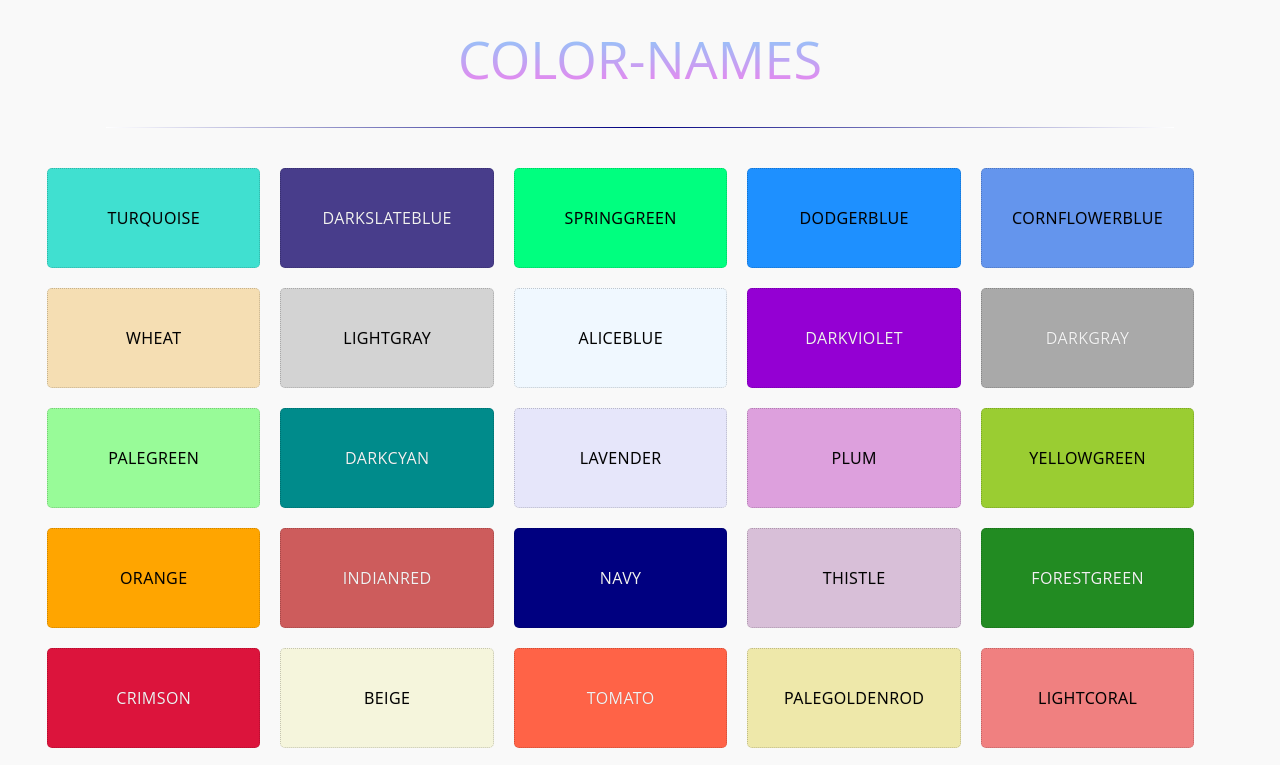
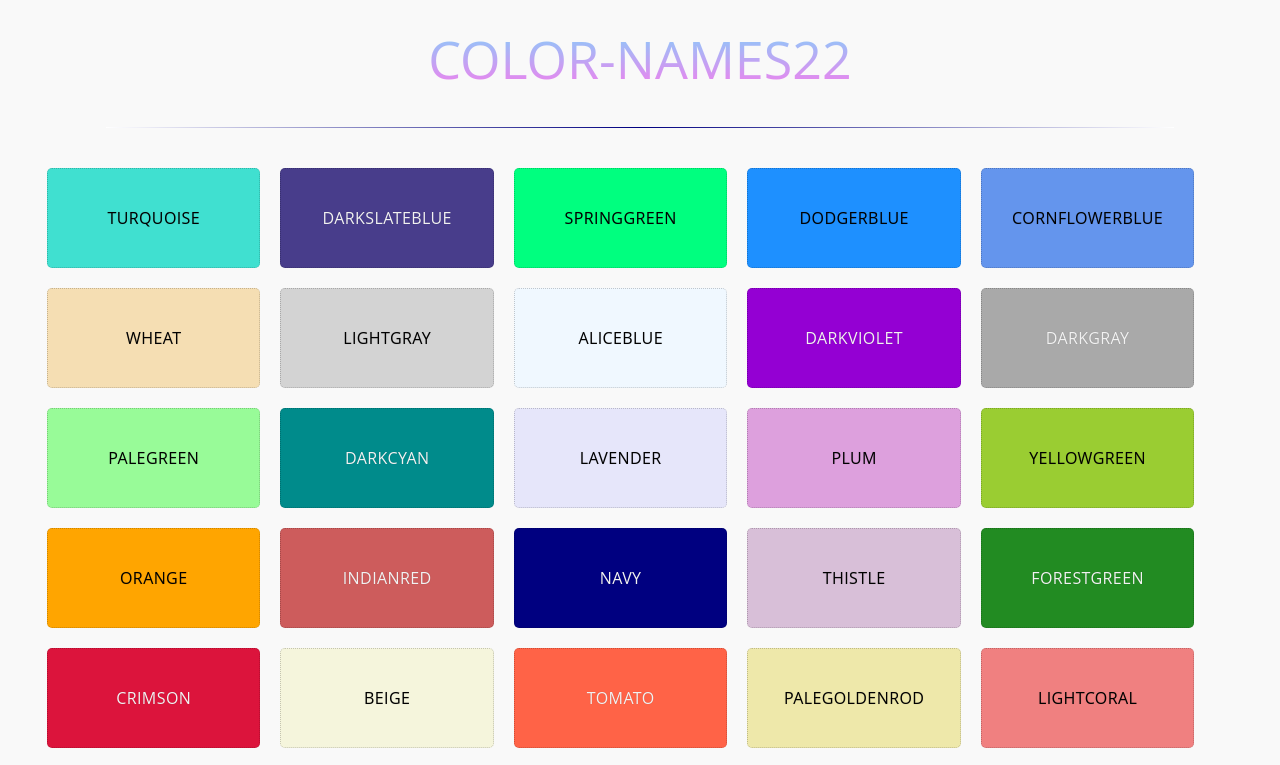
Before and after one commit to thehustle11/color_names, a plain HTML site: page index.html in a window 1280 px wide. Shown: the top 765 px of the page. Drawn offline with Linux system fonts and the light colour scheme.

Commit message:
last commit

```diff
--- a/index.html
+++ b/index.html
@@ -15,7 +15,7 @@
 
   <div class="wrapper">
     <div class="container">
-      <h2 class="text-center rainbow">Color-Names</h2>
+      <h2 class="text-center rainbow">Color-Names22</h2>
       <div class="colors">
 
 
```
